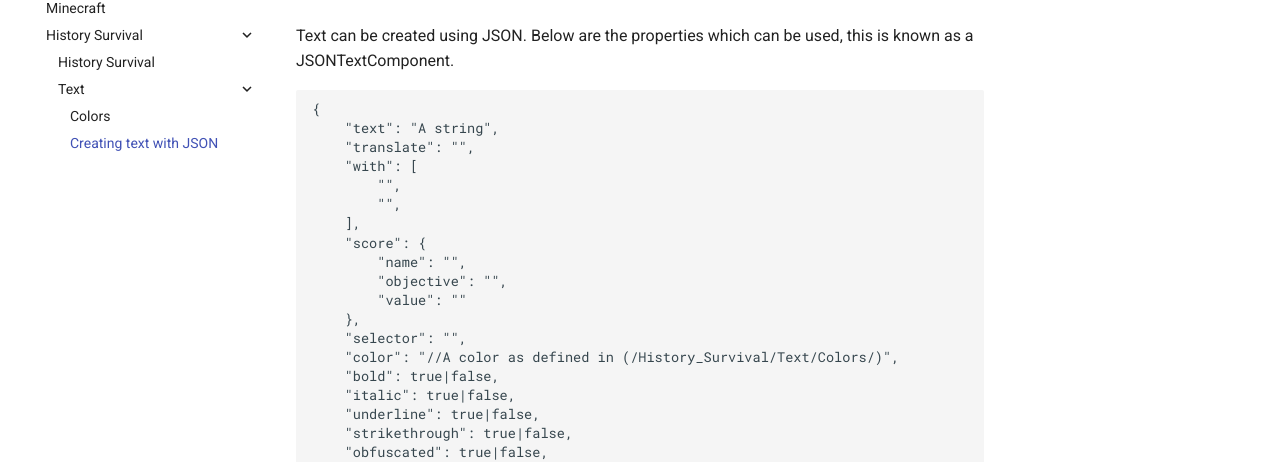
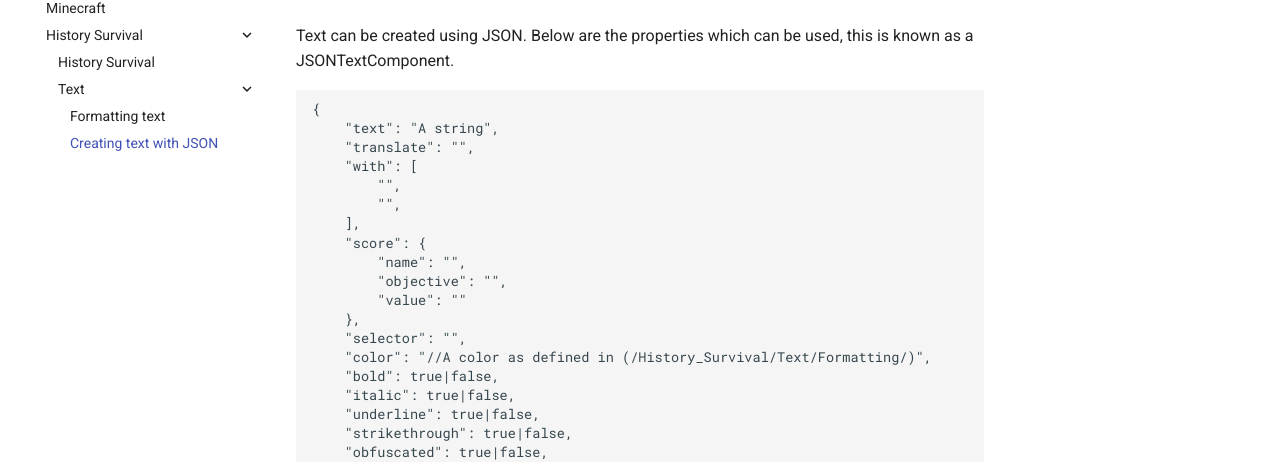
Before and after one commit to ajh123-development/website, an MkDocs documentation site: the page built from docs/History_Survival/Text/Json.md, in a window 1280 px wide and 966 px high. Shown: the part 157-619 px from the top of the window. Built offline with MkDocs 1.6.1 and Material for MkDocs 9.7.7, drawn with Linux system fonts in a browser that asks for light colours; some of the changed text lies outside the part shown.

```diff
--- a/docs/History_Survival/Text/Json.md
+++ b/docs/History_Survival/Text/Json.md
@@ -16,7 +16,7 @@ Text can be created using JSON. Below are the properties which can be used, this
         "value": ""
     },
     "selector": "",
-    "color": "//A color as defined in (/History_Survival/Text/Colors/)",
+    "color": "//A color as defined in (/History_Survival/Text/Formatting/)",
     "bold": true|false,
     "italic": true|false,
     "underline": true|false,
```
Also changed, not shown: docs/History_Survival/Text/Formatting.md (renamed from docs/History_Survival/Text/Colors.md, +18 -2 lines).
